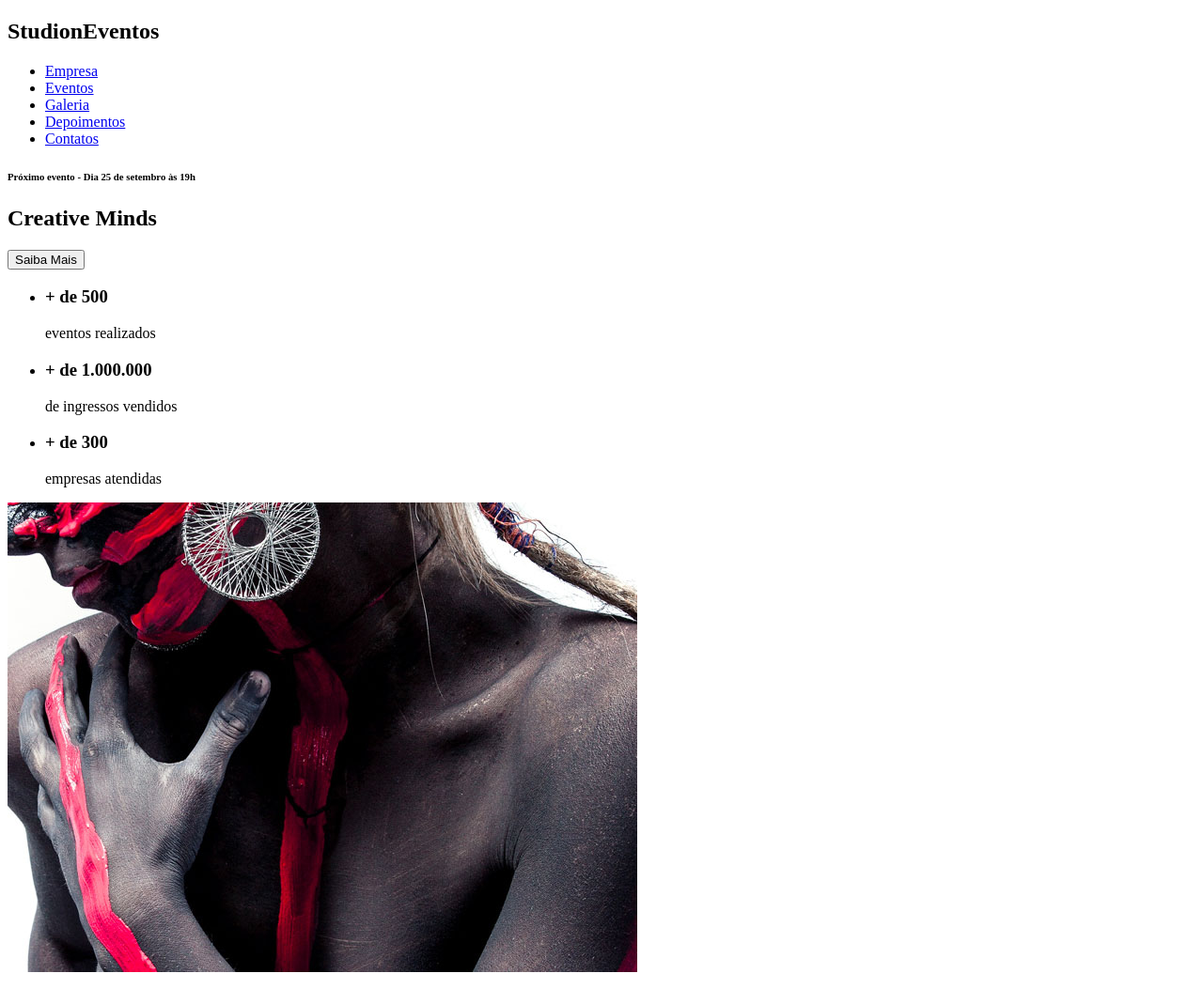
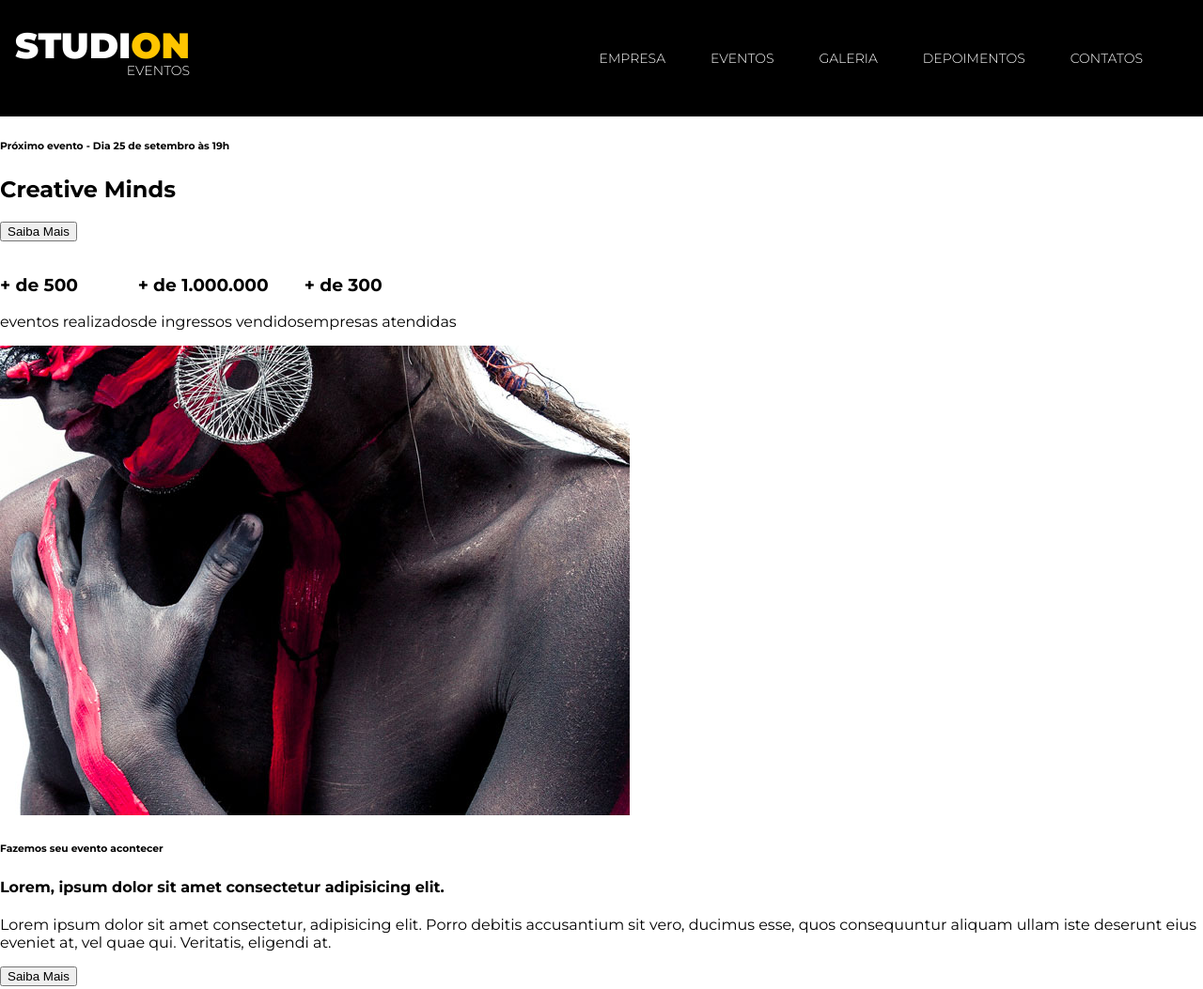
Before and after one commit to Ranayke/studionweb, a website: page src/index.html in a window 1280 px wide. Shown: the top 1053 px of the page at 94% size. Drawn offline with Linux system fonts and the light colour scheme.

Commit message:
feat(css): moved styles to external file and implemented navbar

```diff
--- a/src/index.html
+++ b/src/index.html
@@ -5,13 +5,16 @@
     <meta charset="UTF-8">
     <meta http-equiv="X-UA-Compatible" content="IE=edge">
     <meta name="viewport" content="width=device-width, initial-scale=1.0">
+    <link rel="stylesheet" href="style.css">
     <title>Studion</title>
 </head>
 
 <body>
-    <nav>
-        <h1>Studi<span>on</span><span>Eventos</span></h1>
-        <ul>
+    <nav class="navbar">
+        <h1 class="logo-studion">
+            Studi<span class="copy--primary">on</span><span class="logo-studion__subtitle">Eventos</span>
+        </h1>
+        <ul class="navbar__links">
             <li>
                 <a href="#empresa">
                     Empresa
--- /dev/null
+++ b/src/style.css
@@ -0,0 +1,75 @@
+@import url('https://fonts.googleapis.com/css2?family=Montserrat:wght@300;400;700;900&display=swap');
+
+* {
+    box-sizing: border-box;
+}
+
+:root {
+    --color-primary: #ffc500;
+    font-family: 'Montserrat', sans-serif;
+    font-size: 16px;
+}
+
+body {
+    margin: 0;
+    padding-top: 7.75rem;
+}
+
+ul {
+    display: flex;
+    list-style: none;
+    padding-left: 0;
+}
+
+
+.navbar {
+    position: fixed;
+    display: grid;
+    grid-template-columns: 1fr 9fr;
+    align-items: center;
+    top: 0;
+    left: 0;
+    width: 100vw;
+    height: 7.75rem;
+    padding: 0 1rem;
+    background-color: #000;
+    color: #fff;
+}
+
+.navbar__links {
+    justify-self: end;
+}
+
+.navbar__links li {
+    font-size: 0.875rem;
+    margin-right: 3rem;
+    text-transform: uppercase;
+}
+
+.navbar__links a {
+    font-weight: 300;
+    color: white;
+    text-decoration: none;
+}
+
+.navbar__links a:hover {
+    color: var(--color-primary);
+}
+
+.logo-studion {
+    font-size: 2.375rem;
+    font-weight: 900;
+    line-height: 1ch;
+    text-transform: uppercase;
+    text-align: right;
+}
+
+.logo-studion__subtitle {
+    font-size: 0.875rem;
+    font-weight: 300;
+    float: right;
+}
+
+.copy--primary {
+    color: var(--color-primary);
+}
```
